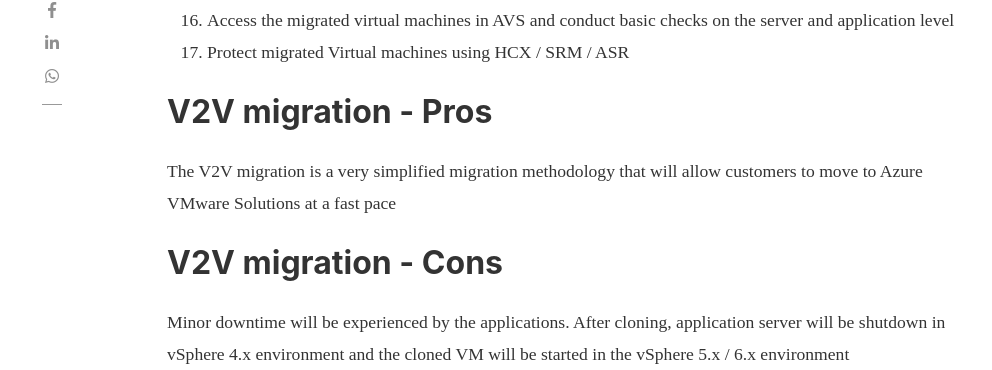
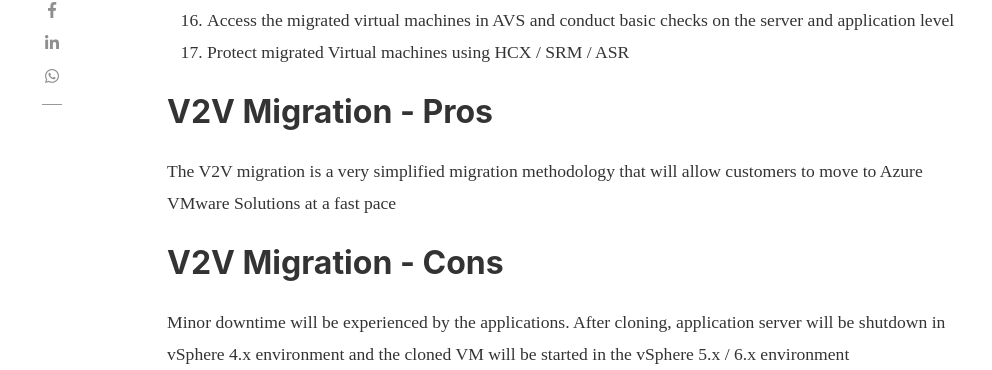
Before and after one commit to AVSBlog/avsblog.github.io, a Jekyll site: the page built from _posts/2020-10-15-how-to-migrate-legacy-vmware-workload-to-avs.md, in a window 1280 px wide and 900 px high, scrolled down 2128 px. Shown: the part 168-538 px from the top of the window, without its empty margins (118-1110 px from the left). Built offline with Jekyll 4.4.1, drawn with Linux system fonts in a browser that asks for light colours; nearby versions of some CDN libraries.

Commit message:
eighth commit

```diff
--- a/_posts/2020-10-15-how-to-migrate-legacy-vmware-workload-to-avs.md
+++ b/_posts/2020-10-15-how-to-migrate-legacy-vmware-workload-to-avs.md
@@ -40,11 +40,11 @@
 16.	Access the migrated virtual machines in AVS and conduct basic checks on the server and application level
 17.	Protect migrated Virtual machines using HCX / SRM / ASR
 
-## V2V migration - Pros
+## V2V Migration - Pros
 
 The V2V migration is a very simplified migration methodology that will allow customers to move to Azure VMware Solutions at a fast pace
 
-## V2V migration - Cons
+## V2V Migration - Cons
 
 Minor downtime will be experienced by the applications. After cloning, application server will be shutdown in vSphere 4.x environment and the cloned VM will be started in the vSphere 5.x / 6.x environment
 
```
